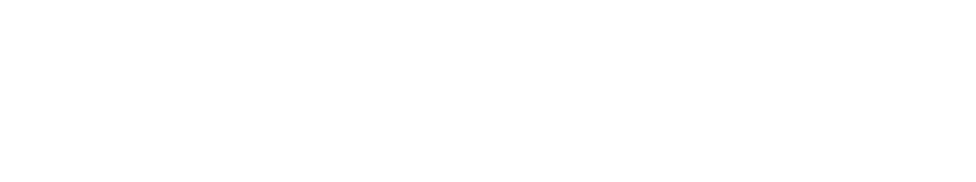
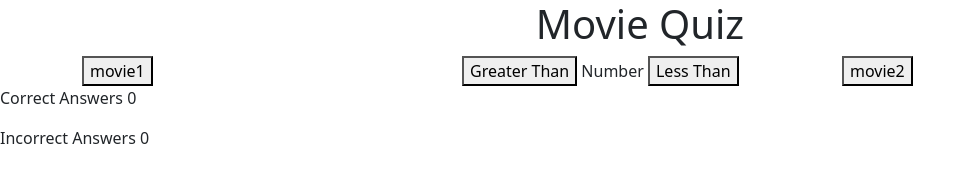
Before and after one commit to waiyiwong/Hackathon1_Blockbuster_Battle, a plain HTML site: page quiz.html in a window 1280 px wide. Shown: the whole page, without its empty margins (0-976 px from the left). Drawn offline with nearby package versions, Linux system fonts and the light colour scheme.

Commit message:
add basic HTML structure to quiz.html

```diff
--- a/quiz.html
+++ b/quiz.html
@@ -12,9 +12,32 @@
 
 <body>
 
-    <header></header>
+    <header>
+        <div class="container-fluid">
+            <h1 class="text-center">Movie Quiz</h1>
+        </div>
+    </header>
 
-    <main></main>
+    <div class="container" id="question-area">
+        <div class="row">
+            <div id="answer-1" class="col-4"><button id="movie1">movie1</button></div>
+            <div id="greater-than" class="col-4">
+                <button>Greater Than</button>
+                <span>Number</span>
+                <button>Less Than</button>
+            </div>
+            <div id="answer-2" class="col-4"><button id="movie2">movie2</button></div>
+        </div>
+    </div>
+    <div class="score-area">
+        <p class="scores">Correct Answers <span id="score">0</span></p>
+        <p class="scores">Incorrect Answers <span id="incorrect">0</span></p>
+
+    </div>
+
+    <footer>
+        <div class="container-fluid" id="footer"></div>
+    </footer>
 
     <footer></footer>
 
```
